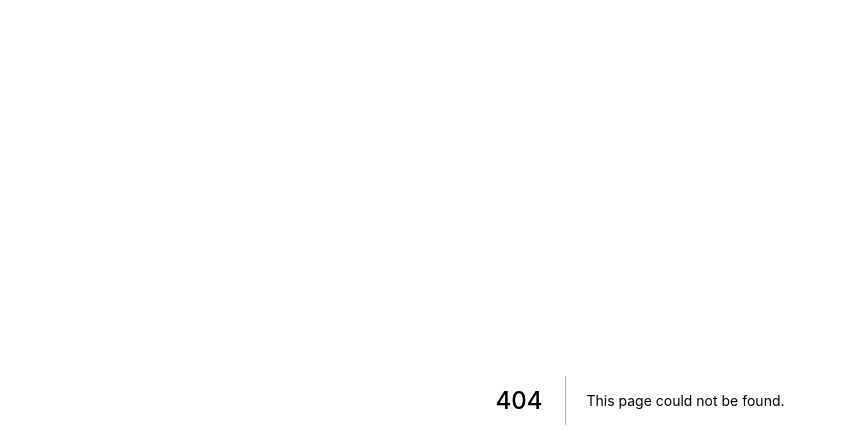
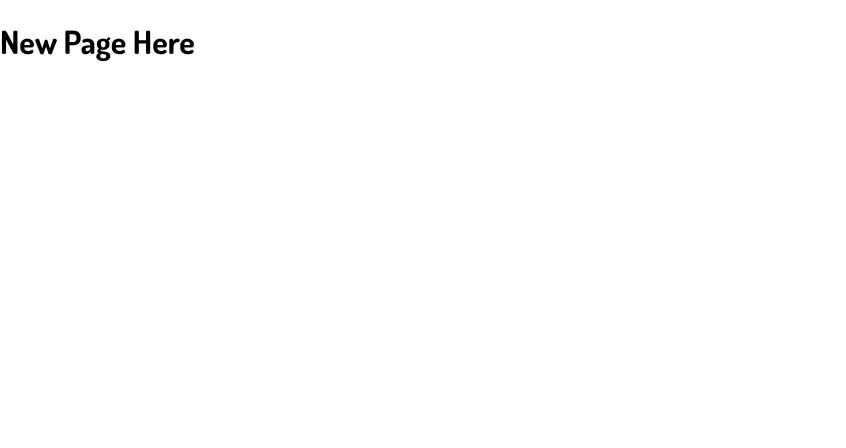
Before and after one commit to lucca-rodrigues/DropLinkFy-Front, a Next.js app: page /new in a window 1280 px wide. Before the commit this address had no page. Shown: the top 448 px of the page, without its empty margins (0-846 px from the left). Built offline with nearby package versions, Linux system fonts and the light colour scheme.

Commit message:
next create architecture pages folder

```diff
--- /dev/null
+++ b/src/pages/new/index.tsx
@@ -0,0 +1,11 @@
+import React from "react";
+
+function NewPage() {
+  return (
+    <div>
+      <h1>New Page Here</h1>
+    </div>
+  );
+}
+
+export default NewPage;
```
Also changed, not shown: src/pages/_app.tsx (+4 -4 lines).
